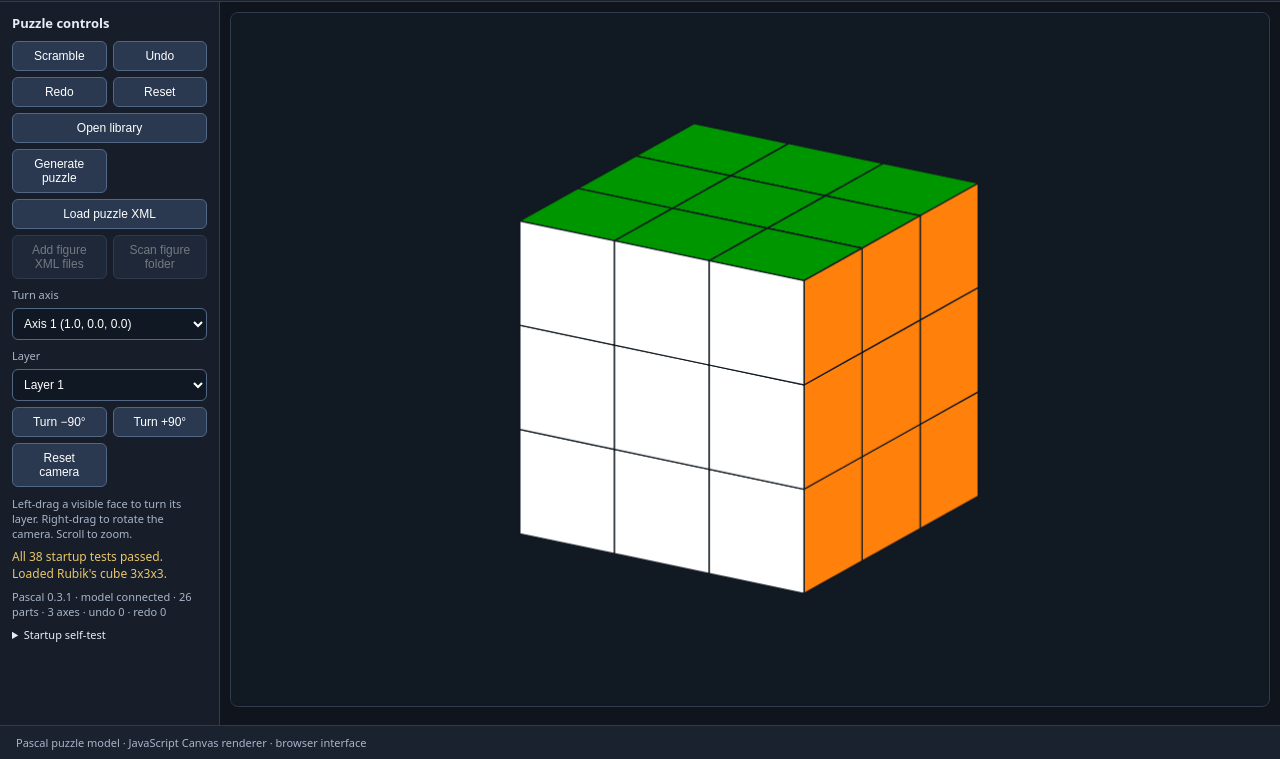
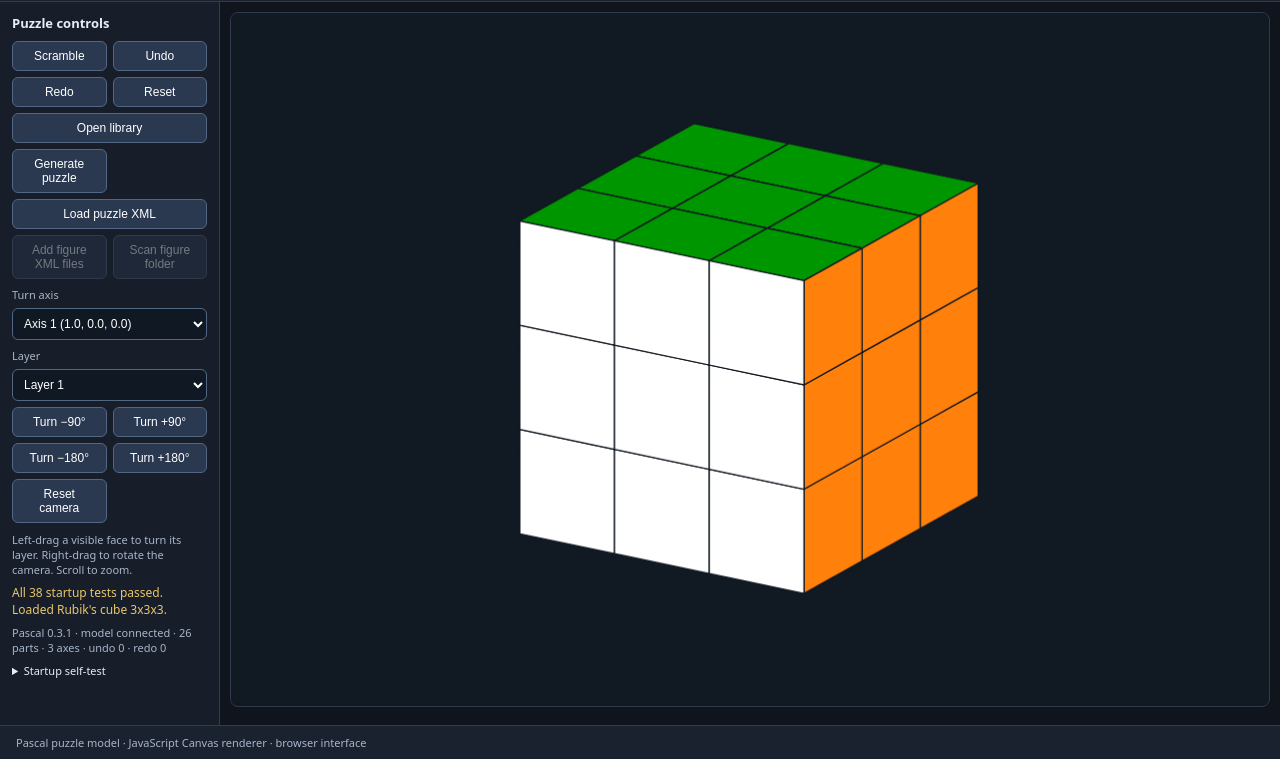
Before and after one commit to brianthanhbinh/webcube, a plain HTML site: page pcubes_pascal_web/web/index.html in a window 1280 px wide. Shown: the part 41-800 px from the top of the page. Drawn offline with Linux system fonts and the light colour scheme.

Commit message:
Add animated 180-degree layer turns

```diff
--- a/pcubes_pascal_web/web/app.js
+++ b/pcubes_pascal_web/web/app.js
@@ -33,7 +33,7 @@ import { loadRemoteLibraryIndex, fetchRemotePuzzle } from "./remote-library.js";
   renderer.onTurnDrag = () => {
     status.textContent = "Drag from a visible puzzle face to turn its layer.";
   };
-  const controls = ["scramble", "undo", "redo", "reset", "turn-ccw", "turn-cw"];
+  const controls = ["scramble", "undo", "redo", "reset", "turn-ccw", "turn-cw", "turn-half-ccw", "turn-half-cw"];
   let originalXmlText = "";
   let libraryData = null;
   let remoteLibrary = null;
--- a/pcubes_pascal_web/web/index.html
+++ b/pcubes_pascal_web/web/index.html
@@ -15,7 +15,7 @@
       <div class="group">
         <button id="scramble" disabled>Scramble</button><button id="undo" disabled>Undo</button><button id="redo" disabled>Redo</button><button id="reset" disabled>Reset</button>
         <button id="library" disabled>Open library</button><button id="generator" disabled>Generate puzzle</button><button id="load">Load puzzle XML</button><button id="add-figure" disabled>Add figure XML files</button><button id="load-figure-folder" disabled>Scan figure folder</button>
-        <label for="turn-axis">Turn axis</label><select id="turn-axis" disabled></select><label for="turn-layer">Layer</label><select id="turn-layer" disabled></select><div class="turn-buttons"><button id="turn-ccw" disabled>Turn −90°</button><button id="turn-cw" disabled>Turn +90°</button></div><button id="view-reset" type="button">Reset camera</button>
+        <label for="turn-axis">Turn axis</label><select id="turn-axis" disabled></select><label for="turn-layer">Layer</label><select id="turn-layer" disabled></select><div class="turn-buttons"><button id="turn-ccw" disabled>Turn −90°</button><button id="turn-cw" disabled>Turn +90°</button><button id="turn-half-ccw" disabled>Turn −180°</button><button id="turn-half-cw" disabled>Turn +180°</button></div><button id="view-reset" type="button">Reset camera</button>
         <input id="puzzle-file" type="file" accept=".xml,text/xml" hidden><input id="figure-file" type="file" accept=".xml,.inc,text/xml,text/plain" multiple hidden><input id="figure-folder" type="file" accept=".xml,.inc,text/xml,text/plain" webkitdirectory directory multiple hidden>
       </div>
       <p class="muted">Left-drag a visible face to turn its layer. Right-drag to rotate the camera. Scroll to zoom.</p>
```
